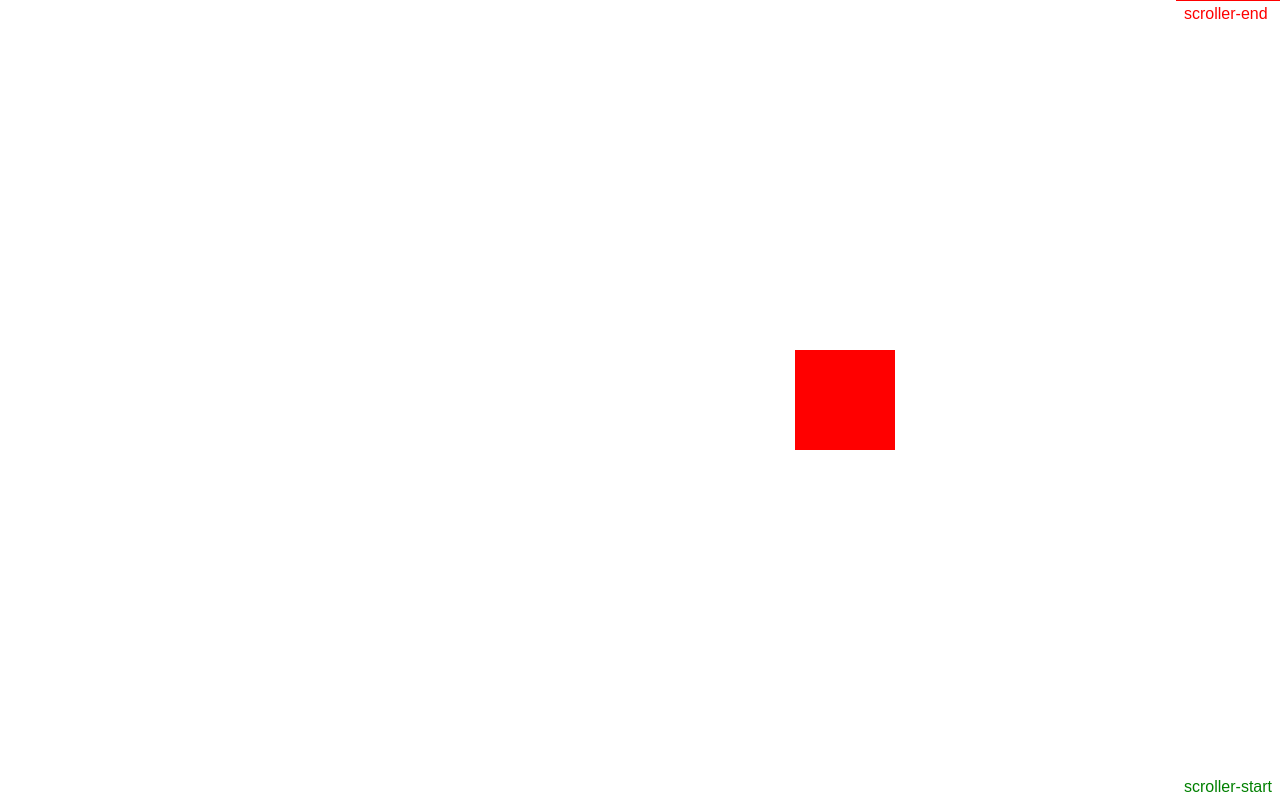
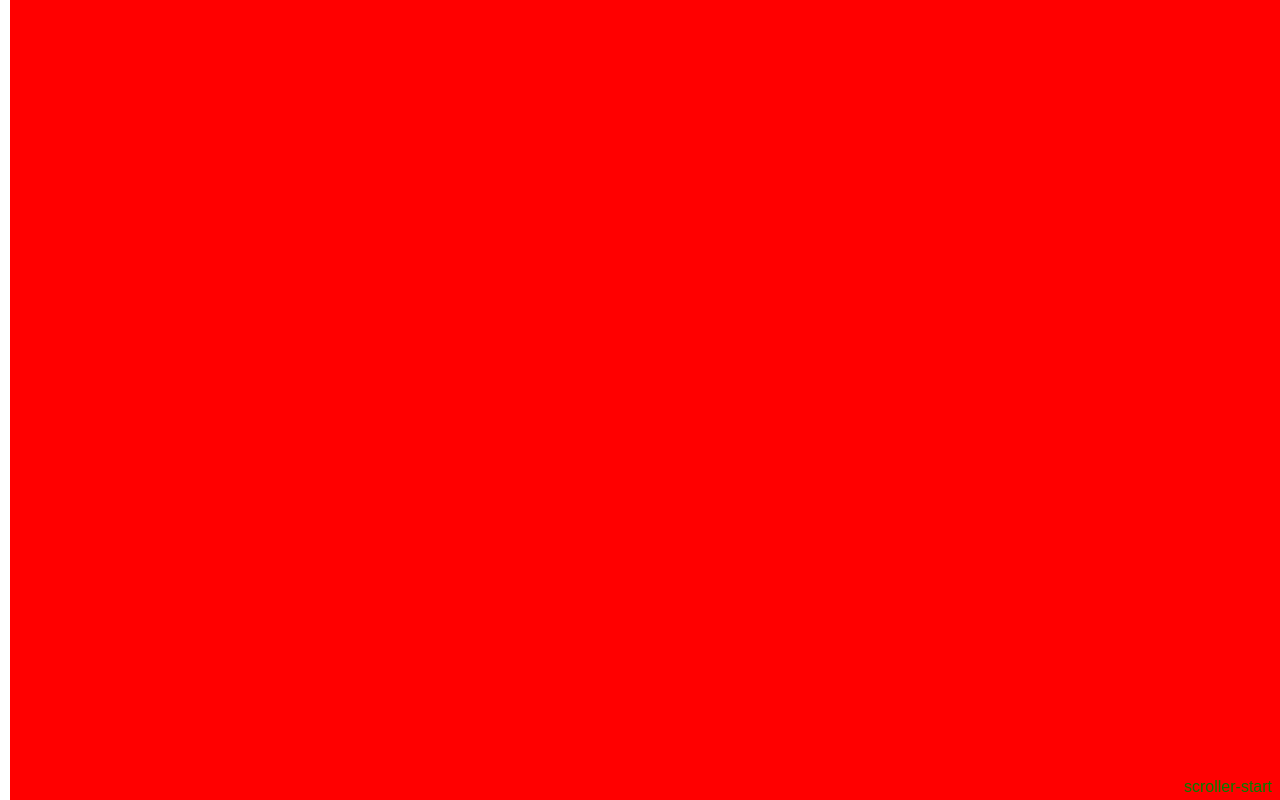
Before and after one commit to hqthong10/learn-node, a website: page scroll.html in a window 1280 px wide. Shown: the top 800 px of the page. Drawn offline with nearby package versions, Linux system fonts and the light colour scheme.

Commit message:
Update scroll.html

```diff
--- a/scroll.html
+++ b/scroll.html
@@ -111,7 +111,10 @@
                 gsap.defaults({ ease: "none", duration: 2});
                 const tl = gsap.timeline();
 
-                gsap.to('.box-1', {x: 200});
+                gsap.to('.box-1', {
+                    width: "100%",
+                    height: "100%"
+                });
                 gsap.to('.box-2', {x: 200});
                 gsap.to('.box-3', { x: 200});
                 gsap.to(".box-4", {
```
